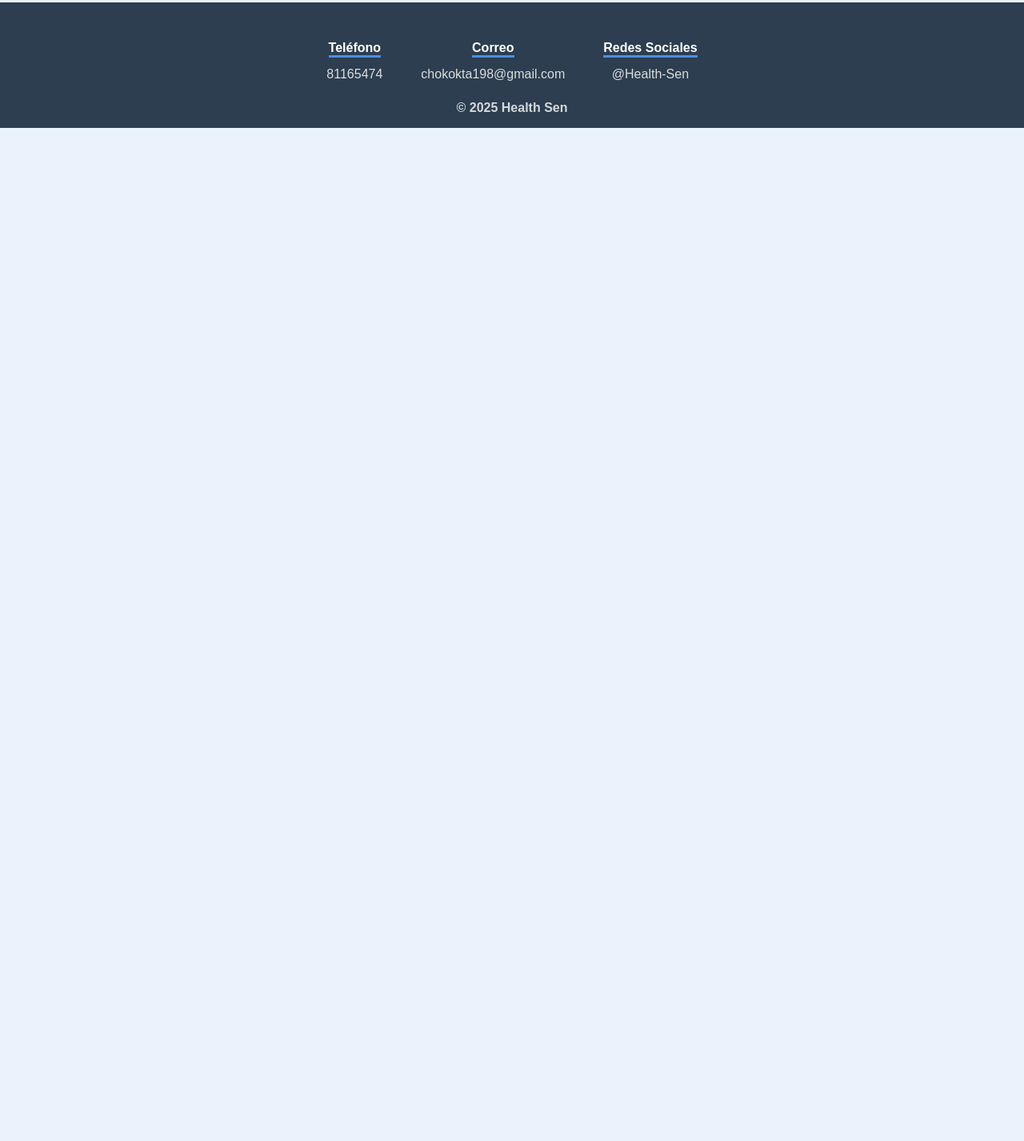
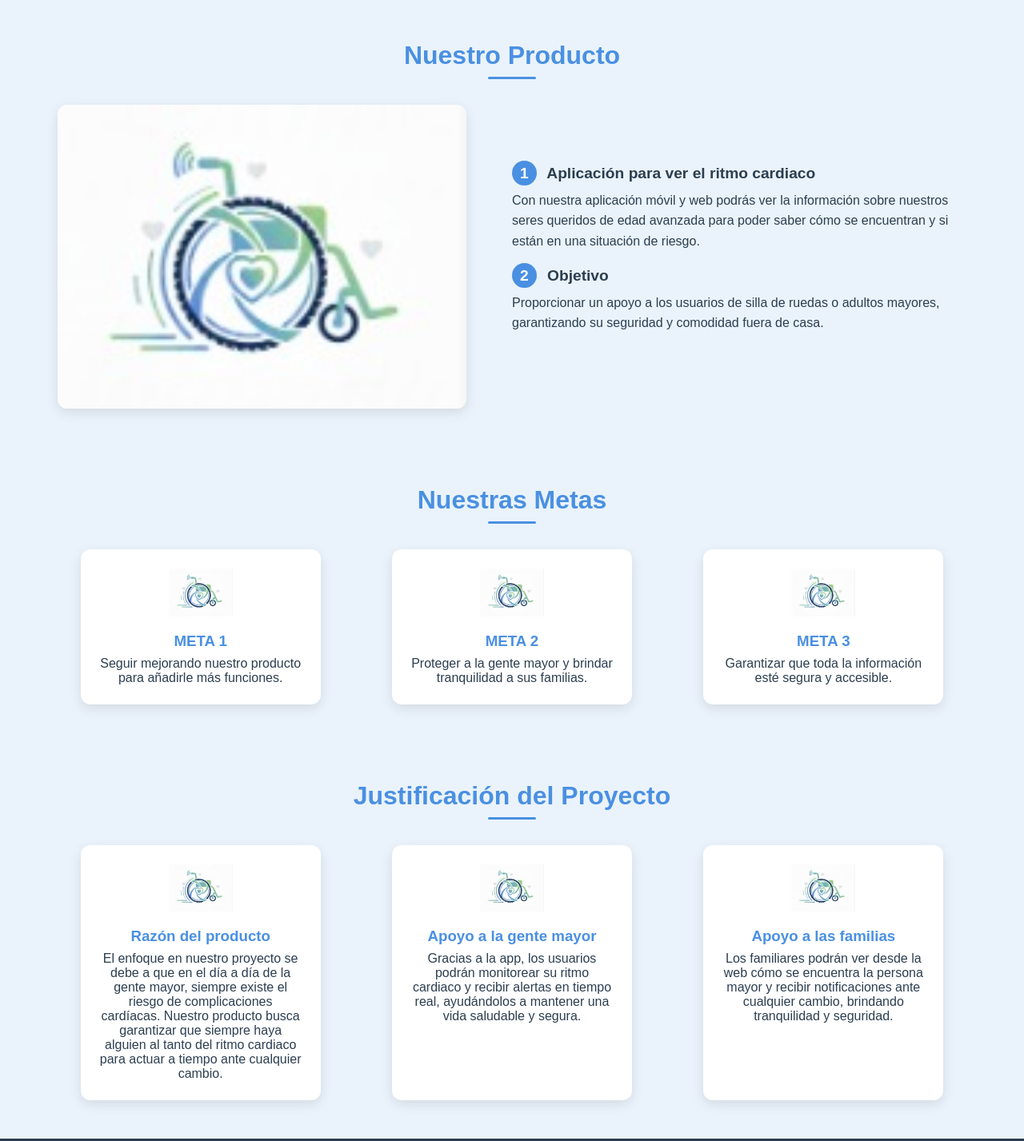
Before and after one commit to EduardoMonsivais/Grand-Blue, a plain HTML site: page frontend/index.html in a window 1280 px wide. Shown: the part 796-2223 px from the top of the page at 80% size. Before the commit the page ends 956 px from the top, so only its background shows below. Drawn offline with Linux system fonts and the light colour scheme; no server answers.

Commit message:
Pagina Final

```diff
--- a/backend/routes/authRoutes.js
+++ b/backend/routes/authRoutes.js
@@ -12,7 +12,11 @@ router.get('/profile', verifyToken, (req, res) => {
 });
 
 router.post('/logout', (req, res) => {
-  res.clearCookie('token');
+  res.clearCookie("token", {
+    httpOnly: true,
+    secure: true,
+    sameSite: "None"
+  });
   res.json({ message: 'Sesión cerrada correctamente' });
 });
 
--- a/frontend/index.html
+++ b/frontend/index.html
@@ -45,6 +45,68 @@
   </header>
 
   <main>
+    <!-- Producto -->
+    <section id="producto" class="contenedor sobre-nosotros">
+      <h2 class="titulo">Nuestro Producto</h2>
+      <div class="contenedor-sobre-nosotros">
+        <img src="images/Health.jpg" class="imagen-about-us" alt="Health Sen App">
+        <div class="contenido-textos">
+          <h3><span>1</span> Aplicación para ver el ritmo cardiaco</h3>
+          <p>Con nuestra aplicación móvil y web podrás ver la información sobre nuestros seres queridos de edad avanzada para poder saber cómo se encuentran y si están en una situación de riesgo.</p>
+
+          <h3><span>2</span> Objetivo</h3>
+          <p>Proporcionar un apoyo a los usuarios de silla de ruedas o adultos mayores, garantizando su seguridad y comodidad fuera de casa.</p>
+        </div>
+      </div>
+    </section>
+
+    <!-- Metas -->
+    <section id="metas" class="about-services">
+      <div class="contenedor">
+        <h2 class="titulo">Nuestras Metas</h2>
+        <div class="servicio-cont">
+          <div class="servicio-ind">
+            <img src="images/Health.jpg" alt="Meta 1">
+            <h3>META 1</h3>
+            <p>Seguir mejorando nuestro producto para añadirle más funciones.</p>
+          </div>
+          <div class="servicio-ind">
+            <img src="images/Health.jpg" alt="Meta 2">
+            <h3>META 2</h3>
+            <p>Proteger a la gente mayor y brindar tranquilidad a sus familias.</p>
+          </div>
+          <div class="servicio-ind">
+            <img src="images/Health.jpg" alt="Meta 3">
+            <h3>META 3</h3>
+            <p>Garantizar que toda la información esté segura y accesible.</p>
+          </div>
+        </div>
+      </div>
+    </section>
+
+    <!-- Justificación -->
+    <section id="justificacion" class="about-justify">
+      <div class="contenedor">
+        <h2 class="titulo">Justificación del Proyecto</h2>
+        <div class="servicio-justify">
+          <div class="servicio-ind">
+            <img src="images/Health.jpg" alt="Razón del producto">
+            <h3>Razón del producto</h3>
+            <p>El enfoque en nuestro proyecto se debe a que en el día a día de la gente mayor, siempre existe el riesgo de complicaciones cardíacas. Nuestro producto busca garantizar que siempre haya alguien al tanto del ritmo cardiaco para actuar a tiempo ante cualquier cambio.</p>
+          </div>
+          <div class="servicio-ind">
+            <img src="images/Health.jpg" alt="Apoyo a la gente mayor">
+            <h3>Apoyo a la gente mayor</h3>
+            <p>Gracias a la app, los usuarios podrán monitorear su ritmo cardiaco y recibir alertas en tiempo real, ayudándolos a mantener una vida saludable y segura.</p>
+          </div>
+          <div class="servicio-ind">
+            <img src="images/Health.jpg" alt="Apoyo a las familias">
+            <h3>Apoyo a las familias</h3>
+            <p>Los familiares podrán ver desde la web cómo se encuentra la persona mayor y recibir notificaciones ante cualquier cambio, brindando tranquilidad y seguridad.</p>
+          </div>
+        </div>
+      </div>
+    </section>
   </main>
 
   <footer>
@@ -65,6 +127,7 @@
     <h2 class="titulo-final">© 2025 Health Sen</h2>
   </footer>
 
+  <!-- 🔍 Verificación de sesión -->
   <script>
     const API_BASE_URL = 'https://health-sen.onrender.com';
 
```
Also changed, not shown: frontend/dashboard.js (+7 -3 lines).
